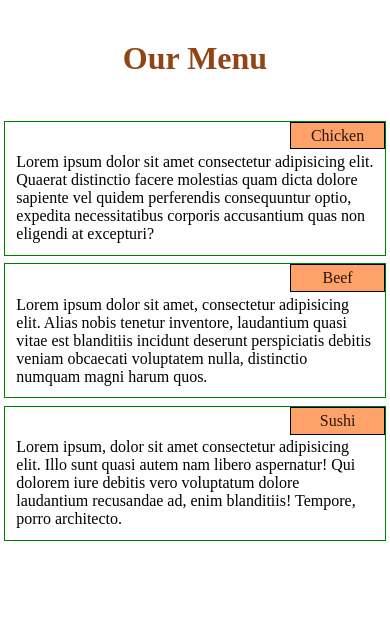
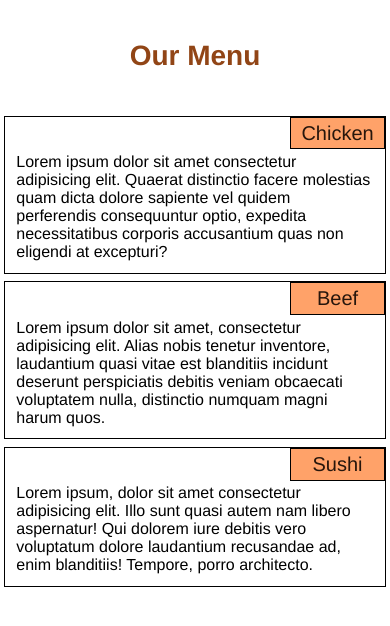
Before and after one commit to tony-coder-18/mod2_solution, a plain HTML site: page index.html in a window 390 px wide. Drawn offline with Linux system fonts and the light colour scheme.

Commit message:
changed the font-family and font-size of the heading and section headings

```diff
--- a/css/style.css
+++ b/css/style.css
@@ -3,6 +3,7 @@
   margin: 0%;
   border: 0%;
   box-sizing: border-box;
+  font-family: "Helvetica Neue", Helvetica, Arial, sans-serif;
 }
 
 .section-title{
@@ -13,10 +14,12 @@
   padding: 1%;
   color: #27160c;
   background-color: #FFA269;
+  font-size: 1.25em;
   }
 
   h1{
     color:#914516;
+    font-size: 1.75em;
   }
 
   p{
@@ -116,7 +119,7 @@ header{
   .col-md-11,
   .col-md-12 {
     float: left;
-    border: 1px solid green;
+    border: 1px solid black;
     margin: 1%;
   }
   .col-md-1 {
@@ -162,7 +165,7 @@ header{
 @media (max-width: 767px) {
   .col-sm-12 {
     float: left;
-    border: 1px solid green;
+    border: 1px solid black;
     margin: 1%;
   }
 
```
